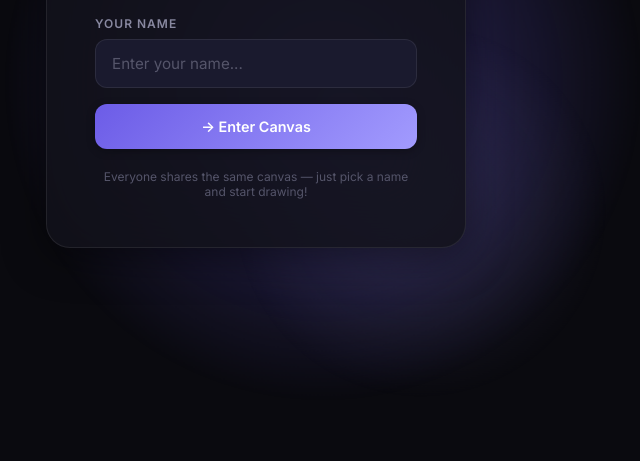
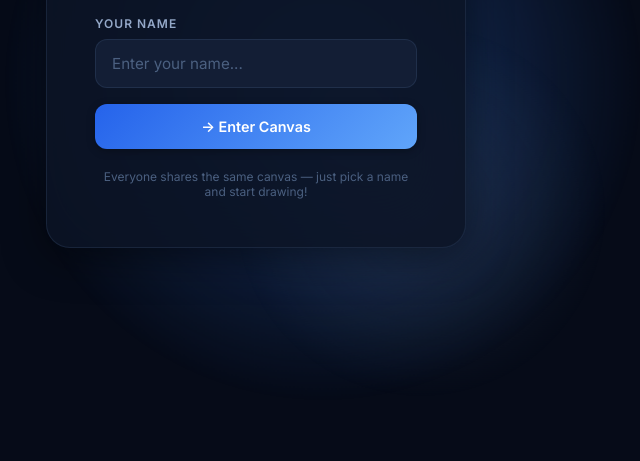
Before and after one commit to mehmetkahya0/draw-together, a plain HTML site: page index.html in a window 1280 px wide. Shown: the part 339-800 px from the top of the page, without its empty margins (384-1024 px from the left). Drawn offline with Linux system fonts and the light colour scheme.

Commit message:
feat: Add initial comprehensive UI styling and dark theme for the Draw Together application.

```diff
--- a/css/style.css
+++ b/css/style.css
@@ -7,23 +7,23 @@
 
 /* ── CSS Variables ── */
 :root {
-  --bg-primary: #0a0a0f;
-  --bg-secondary: #12121a;
-  --bg-tertiary: #1a1a2e;
-  --bg-glass: rgba(18, 18, 26, 0.85);
-  --bg-glass-hover: rgba(26, 26, 46, 0.95);
-  --border-glass: rgba(255, 255, 255, 0.08);
-  --border-glass-hover: rgba(255, 255, 255, 0.15);
-  --text-primary: #f0f0f5;
-  --text-secondary: #8888a0;
-  --text-muted: #55556a;
-  --accent-primary: #6c5ce7;
-  --accent-secondary: #a29bfe;
-  --accent-glow: rgba(108, 92, 231, 0.4);
-  --accent-gradient: linear-gradient(135deg, #6c5ce7, #a29bfe);
-  --success: #00b894;
-  --danger: #ff6b6b;
-  --warning: #feca57;
+  --bg-primary: #060b18;
+  --bg-secondary: #0c1425;
+  --bg-tertiary: #131e35;
+  --bg-glass: rgba(12, 20, 37, 0.88);
+  --bg-glass-hover: rgba(19, 30, 53, 0.95);
+  --border-glass: rgba(147, 197, 253, 0.1);
+  --border-glass-hover: rgba(147, 197, 253, 0.2);
+  --text-primary: #f0f4ff;
+  --text-secondary: #94a8c8;
+  --text-muted: #4b6080;
+  --accent-primary: #3b82f6;
+  --accent-secondary: #93c5fd;
+  --accent-glow: rgba(59, 130, 246, 0.35);
+  --accent-gradient: linear-gradient(135deg, #2563eb, #60a5fa);
+  --success: #34d399;
+  --danger: #f87171;
+  --warning: #fbbf24;
   --radius-sm: 8px;
   --radius-md: 12px;
   --radius-lg: 16px;
@@ -113,7 +113,7 @@ html, body {
   width: 400px;
   height: 400px;
   border-radius: 50%;
-  background: radial-gradient(circle, rgba(162, 155, 254, 0.15), transparent 70%);
+  background: radial-gradient(circle, rgba(147, 197, 253, 0.12), transparent 70%);
   bottom: 10%;
   right: 20%;
   animation: floatBlob 15s ease-in-out infinite reverse;
```
